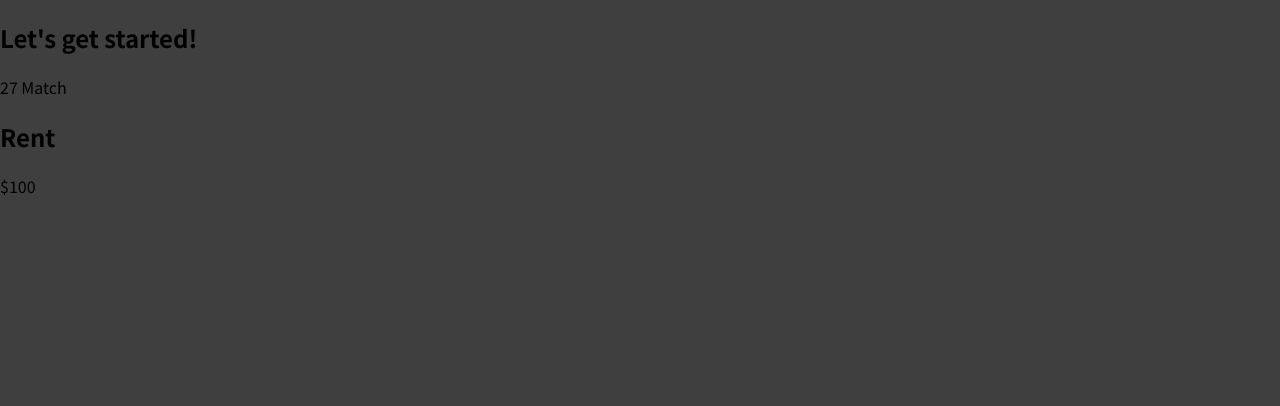
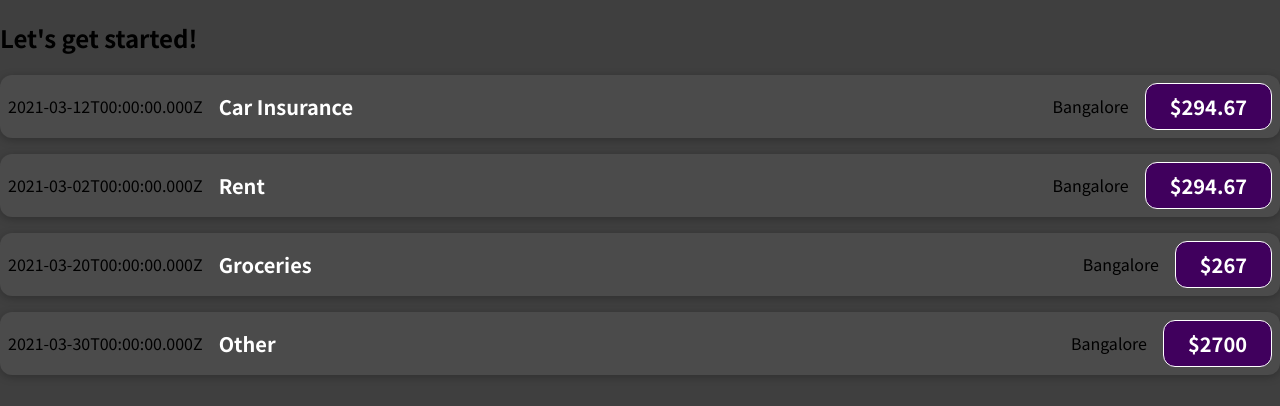
Before and after one commit to tr3atm3/TrackYourExpense, a JavaScript app: page / in a window 1280 px wide. Shown: the top 406 px of the page. Built offline with nearby package versions, Linux system fonts and the light colour scheme.

Commit message:
ExpencesItemComponentUpdate

```diff
--- a/src/App.js
+++ b/src/App.js
@@ -1,10 +1,45 @@
 import ExpenseItem from "./components/ExpenseItem.js";
 
 function App() {
+  const expenses = [
+    {
+      title: "Car Insurance",
+      amount: 294.67,
+      date: new Date(2021, 2, 12),
+      locationOfExpenditure: "Bangalore",
+    },
+    {
+      title: "Rent",
+      amount: 294.67,
+      date: new Date(2021, 2, 2),
+      locationOfExpenditure: "Bangalore",
+    },
+    {
+      title: "Groceries",
+      amount: 267,
+      date: new Date(2021, 2, 20),
+      locationOfExpenditure: "Bangalore",
+    },
+    {
+      title: "Other",
+      amount: 2700,
+      date: new Date(2021, 2, 30),
+      locationOfExpenditure: "Bangalore",
+    },
+  ];
+
   return (
     <div>
       <h2>Let's get started!</h2>
-      <ExpenseItem></ExpenseItem>
+
+      {expenses.map((item) => (
+        <ExpenseItem
+          title={item.title}
+          amount={item.amount}
+          date={item.date}
+          locationOfExpenditure={item.locationOfExpenditure}
+        ></ExpenseItem>
+      ))}
     </div>
   );
 }
--- /dev/null
+++ b/src/components/ExpenseItem.css
@@ -0,0 +1,56 @@
+.expense-item {
+  display: flex;
+  justify-content: space-between;
+  align-items: center;
+  box-shadow: 0 2px 8px rgba(0, 0, 0, 0.25);
+  padding: 0.5rem;
+  margin: 1rem 0;
+  border-radius: 12px;
+  background-color: #4b4b4b;
+}
+
+.expense-item__description {
+  display: flex;
+  flex-direction: column;
+  gap: 1rem;
+  align-items: flex-end;
+  flex-flow: column-reverse;
+  justify-content: flex-start;
+  flex: 1;
+}
+
+.expense-item h2 {
+  color: #3a3a3a;
+  font-size: 1rem;
+  flex: 1;
+  margin: 0 1rem;
+  color: white;
+}
+
+.expense-item__price {
+  font-size: 1rem;
+  font-weight: bold;
+  color: white;
+  background-color: #40005d;
+  border: 1px solid white;
+  padding: 0.5rem;
+  border-radius: 12px;
+}
+
+@media (min-width: 580px) {
+  .expense-item__description {
+    flex-direction: row;
+    align-items: center;
+    justify-content: flex-start;
+    flex: 1;
+  }
+
+  .expense-item__description h2 {
+    font-size: 1.25rem;
+  }
+
+  .expense-item__price {
+    font-size: 1.25rem;
+    padding: 0.5rem 1.5rem;
+  }
+}
--- a/src/components/ExpenseItem.js
+++ b/src/components/ExpenseItem.js
@@ -1,10 +1,13 @@
-function ExpenseItem() {
+import "./ExpenseItem.css";
+
+function ExpenseItem(props) {
   return (
-    <div>
-      <div>27 Match</div>
-      <div>
-        <h2>Rent</h2>
-        <div>$100</div>
+    <div className="expense-item">
+      <div>{props.date.toISOString()}</div>
+      <div className="expense-item__description">
+        <h2>{props.title}</h2>
+        <div>{props.locationOfExpenditure}</div>
+        <div className="expense-item__price">${props.amount}</div>
       </div>
     </div>
   );
```
